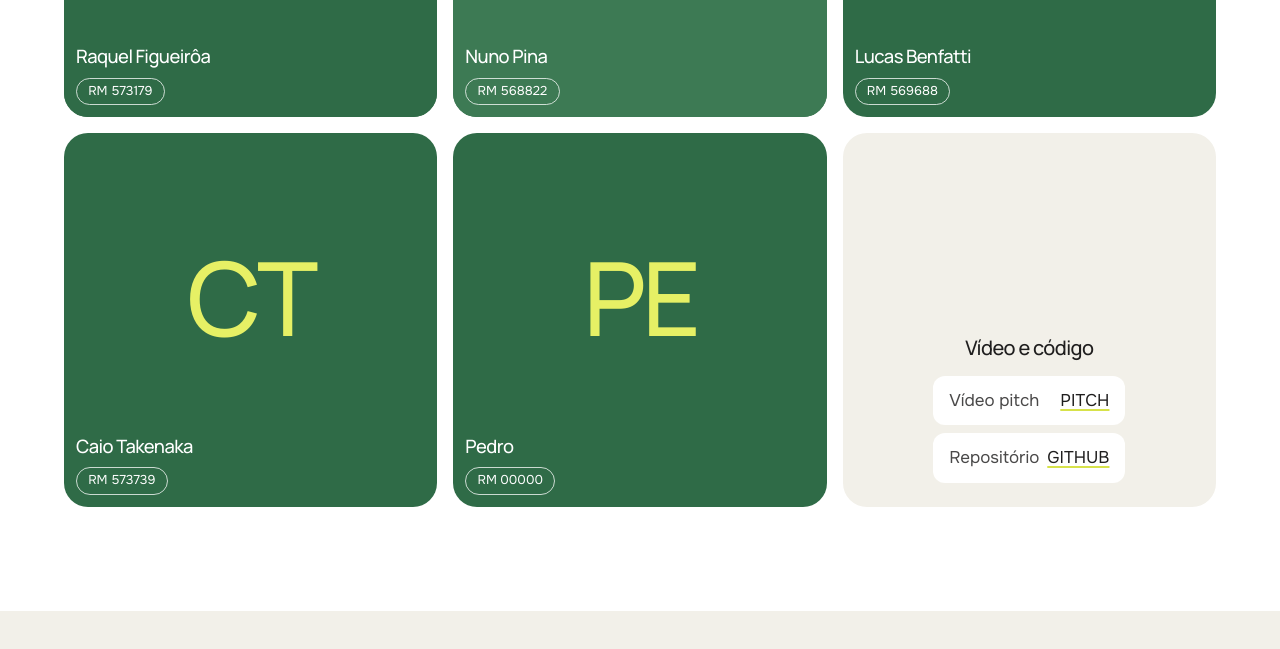
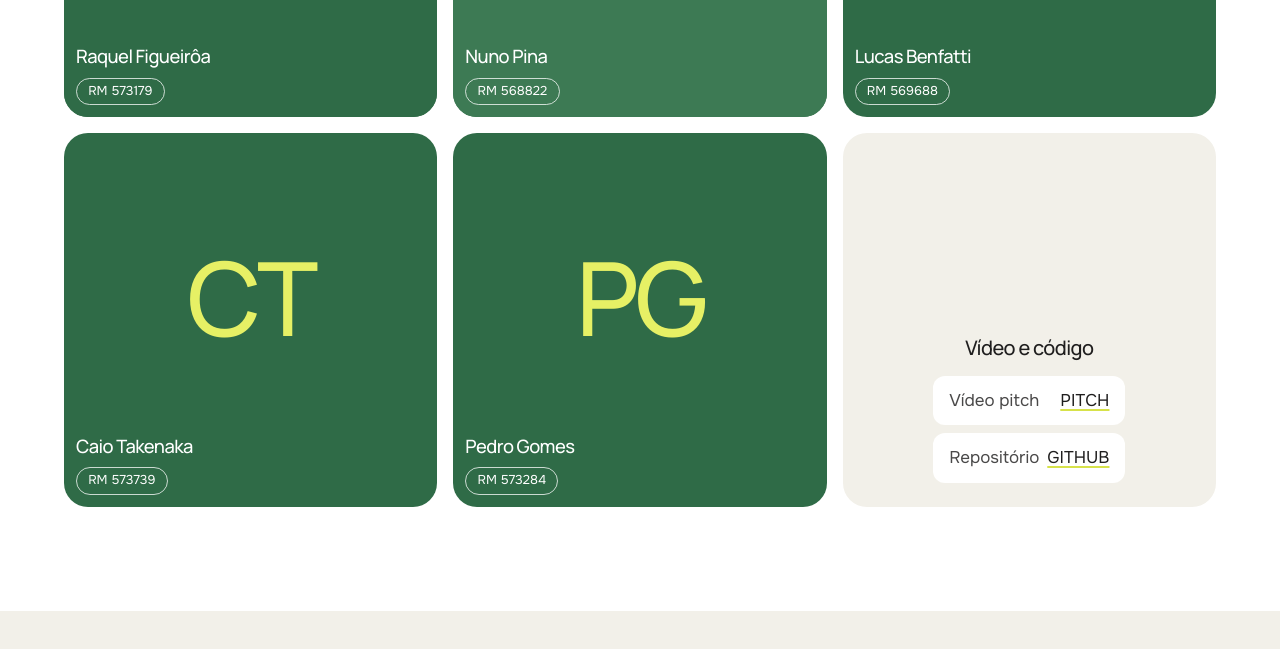
Before and after one commit to nunonegrier/sobroudoou, a plain HTML site: page equipe.html in a window 1280 px wide. Shown: the part 649-1298 px from the top of the page. Drawn offline with Linux system fonts and the light colour scheme.

Commit message:
Dados do Pedro Gomes atualizados

```diff
--- a/equipe.html
+++ b/equipe.html
@@ -83,10 +83,10 @@
             </div>
           </article>
           <article class="cartao-equipe">
-            <p class="avatar-iniciais" aria-hidden="true">PE</p>
+            <p class="avatar-iniciais" aria-hidden="true">PG</p>
             <div class="equipe-info">
-              <h3>Pedro</h3>
-              <p class="equipe-rm">RM 00000</p>
+              <h3>Pedro Gomes</h3>
+              <p class="equipe-rm">RM 573284</p>
             </div>
           </article>
           <article class="cartao-equipe cartao-equipe-links">
```
